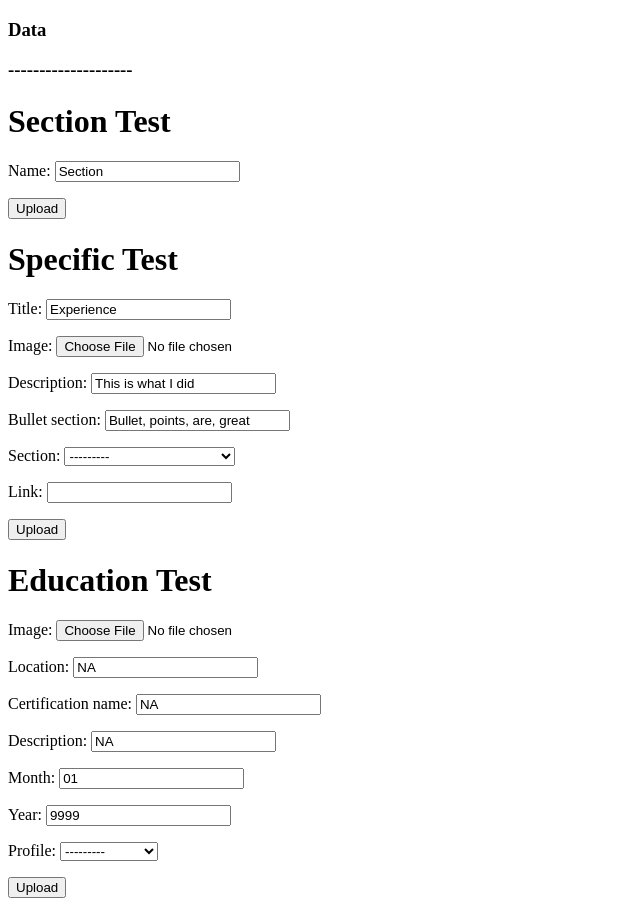
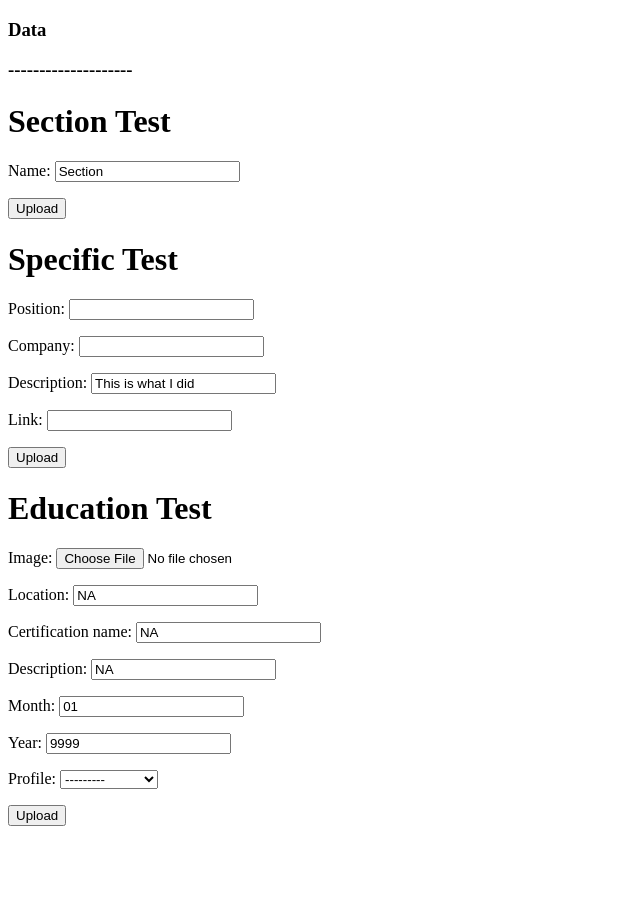
Before and after one commit to CSE-Courses/course-project-a9-collegehub, a Django app: page /test/ in a window 1280 px wide. Shown: the whole page, without its empty margins (0-640 px from the left). After the commit the page ends 826 px from the top, so only its background shows below. Run offline with Django 3.2, Linux system fonts and the light colour scheme; data comes from the database, SQL or seed files in the repository.

Commit message:
Issue #65 sents specific form to back end using ajax. Currently need to reload to see what was sent. Form does not ask for image right now

```diff
--- a/cse442_project/collegeHub/forms.py
+++ b/cse442_project/collegeHub/forms.py
@@ -20,7 +20,8 @@ class SignupForm(UserCreationForm):
 class SpecificForm(forms.ModelForm):
     class Meta:
         model = Specific
-        fields = ('title', 'image', 'description', 'bullet_section', 'section', 'link')
+        fields = ('position', 'company', 'description', 'link')
+        # fields = ('position', 'image', 'description', 'bullet_section', 'section', 'link')
 
 
 class EducationForm(forms.ModelForm):
--- a/cse442_project/collegeHub/models.py
+++ b/cse442_project/collegeHub/models.py
@@ -51,7 +51,8 @@ class Section(models.Model):
 
 
 class Specific(models.Model):
-    title = models.CharField(default='Experience', max_length=50)
+    position = models.CharField(default='', max_length=50)
+    company = models.CharField(default='', max_length=50, blank=True, null=True)
     image = models.ImageField(default='media/right-arrow.png', upload_to='media/', blank=True, null=True)
     description = models.CharField(default='This is what I did', max_length=2000)
     bullet_section = models.CharField(default='Bullet, points, are, great', max_length=200)
@@ -62,7 +63,7 @@ class Specific(models.Model):
         return self.bullet_section.split(', ')
 
     def __str__(self):
-        return self.section.__str__() + ':  ' + self.title
+        return self.section.__str__() + ':  ' + self.position
 
 
 class Education(models.Model):
--- a/cse442_project/collegeHub/urls.py
+++ b/cse442_project/collegeHub/urls.py
@@ -8,12 +8,13 @@ urlpatterns = [
     path('signup/', views.Signup.as_view(), name='signup'),
     path('faq/', views.FAQ.as_view(), name='faq'),
     # path('home/', views.Home.as_view(), name='home'),
+
     path('section/<int:pk>', views.create_section, name='create-section'),
     path('specific/<int:pk>', views.create_specific, name='create-specific'),
     path('education', views.create_education, name='create-education'),
     path('profile/', views.profile, name='profile'),
     path('register/', views.register, name='register'),
-
+    path('specific', views.passer, name='specific-url'),
     path('test/', views.test_page.as_view(), name='test'),
 
     path('emailSent/', views.register_email_sent.as_view(), name="emailed"),
--- a/cse442_project/collegeHub/views.py
+++ b/cse442_project/collegeHub/views.py
@@ -139,6 +139,10 @@ def create_section(request, pk):
         return
 
 
+def passer(request):
+    pass
+
+
 # @login_required
 def create_specific(request, pk):
     if request.method == 'POST':
@@ -147,7 +151,8 @@ def create_specific(request, pk):
             image = form.data.get('image')
             description = form.data.get('description')
             bullet_section = form.data.get('bullet_section')
-            title = form.data.get('title')
+            position = form.data.get('position')
+            company = form.data.get('company')
             link = form.data.get('link')
             new_specific = form.save()
 
@@ -156,7 +161,7 @@ def create_specific(request, pk):
             new_specific.save()
 
             return JsonResponse(
-                {'title': title, 'link': link, 'description': description, 'bullet_section': bullet_section,
+                {'position': position, 'company': company,'link': link, 'description': description, 'bullet_section': bullet_section,
                  'section_pk': section.pk, 'fail': False, 'experience_pk': new_specific.pk},
                 status=200)
         else:
```
Also changed, not shown: cse442_project/collegeHub/templates/collegeHub/experiences.html (+22 -16 lines), cse442_project/collegeHub/templates/collegeHub/index.html (+21 -8 lines), cse442_project/collegeHub/migrations/0008_auto_20201019_0344.py (added), cse442_project/db.sqlite3.
